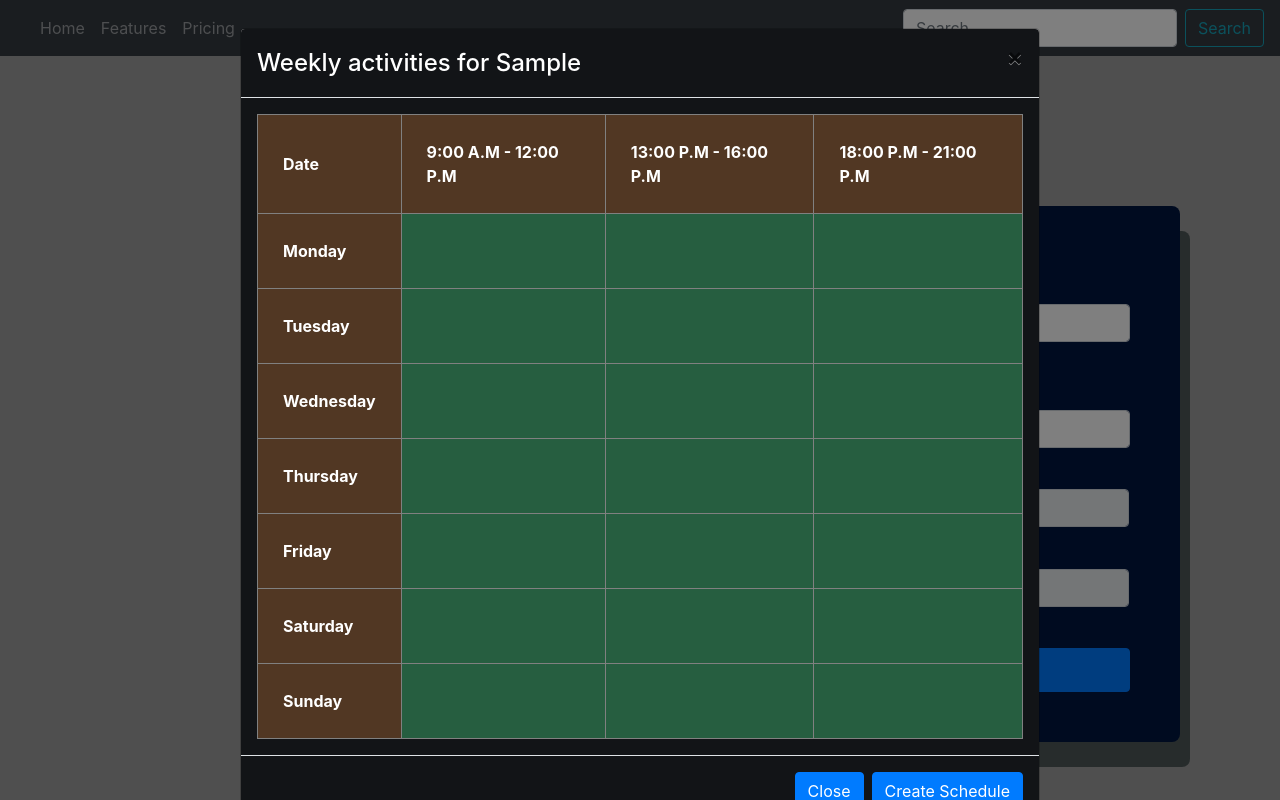
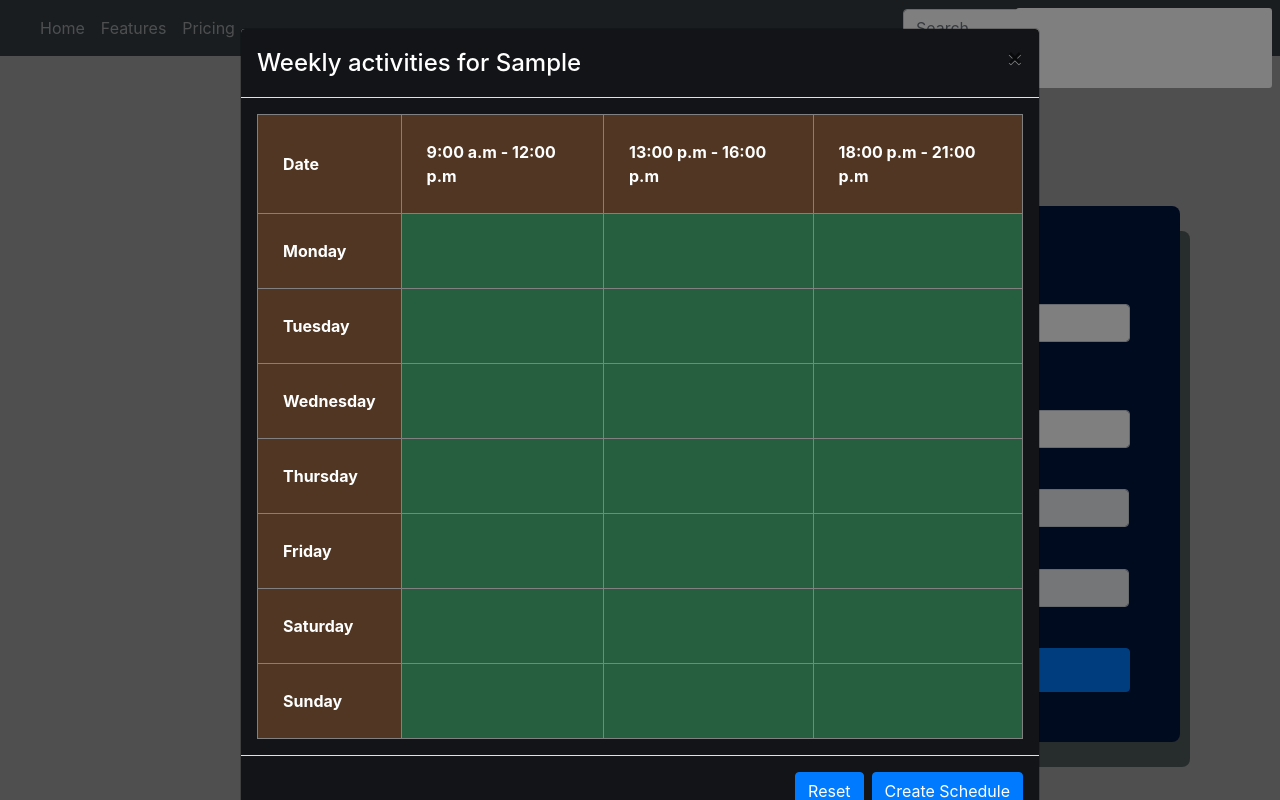
Before and after one commit to hieubkvn123/TaskManagerReact, a React (Create React App) app in the folder client/: page / in a window 1280 px wide. Both pictures are taken after typing "Sample" into the empty fields and a click on the button "Add Schedule". Built offline with nearby package versions, Linux system fonts and the light colour scheme; no server answers.

Commit message:
Added notifications

```diff
--- a/client/package.json
+++ b/client/package.json
@@ -12,7 +12,8 @@
     "react-bootstrap": "^1.3.0",
     "react-contextmenu": "^2.14.0",
     "react-dom": "^16.13.1",
-    "react-scripts": "3.4.3"
+    "react-scripts": "3.4.3",
+    "react-transition-group": "^4.4.1"
   },
   "scripts": {
     "start": "react-scripts start",
--- a/client/src/App.js
+++ b/client/src/App.js
@@ -4,10 +4,12 @@ import './App.css';
 import CreateSchedule from './home/create_schedule'
 import ScheduleNavbar from './home/navbar'
 import HoverNavbar from './home/hoverbar'
+import Notification from './home/notifications'
 
 function App() {
   return (
     <div className="App">
+			<Notification/>
 	  	<div class='bg'></div>
 	  	<ScheduleNavbar/>
 	  	<HoverNavbar/>
--- a/client/src/home/create_schedule.js
+++ b/client/src/home/create_schedule.js
@@ -13,7 +13,7 @@ class WeeklyCalendar extends Component {
 		console.log(props.open)
 		this.state = { isOpen : false }
 		this.dates = ['Monday', 'Tuesday', 'Wednesday', 'Thursday', 'Friday', 'Saturday', 'Sunday']
-		this.time_slots = ['9:00 A.M - 12:00 P.M', '13:00 P.M - 16:00 P.M', '18:00 P.M - 21:00 P.M']
+		this.time_slots = ['9:00 a.m - 12:00 p.m', '13:00 p.m - 16:00 p.m', '18:00 p.m - 21:00 p.m']
 
 		this.onSubmit = this.onSubmit.bind(this)
 		this.context_menu = React.createRef()
@@ -49,6 +49,20 @@ class WeeklyCalendar extends Component {
 	}
 	closeModal = () => {
 		this.setState({isOpen : false})
+	}
+
+	reset = () => {
+		var activities = []
+
+		for (var i = 0; i < this.dates.length; i++){
+			activities.push([])
+
+			for (var j = 0; j < this.time_slots.length; j++){
+				activities[i].push(null)
+			}
+		}
+
+		this.setState({'activities' : activities})
 	}
 
 	setCurrentTimeDate = (e) => {}
@@ -159,7 +173,7 @@ class WeeklyCalendar extends Component {
 				</div>
 			</Modal.Body>
 			  <Modal.Footer className={this.props.className}>
-				<Button onClick={this.closeModal}>Close</Button>
+				<Button onClick={this.reset}>Reset</Button>
 				<Button onClick={this.onSubmit}>Create Schedule</Button>
 			  </Modal.Footer>
 			</Modal>
--- /dev/null
+++ b/client/src/home/css/notifications.css
@@ -0,0 +1,17 @@
+.notification-bar {
+	position : absolute;
+	top : 8px;
+	right : 8px;
+	width : 20%;
+	z-index : 10;
+}
+
+.notification-bar .notification-item {
+	width : 100%;
+	height : 10vh;
+	display : block;
+	padding : 8px;
+	background-color:#ffffff;
+	border-radius : 3px;
+	cursor : pointer;
+}
--- /dev/null
+++ b/client/src/home/notifications.js
@@ -0,0 +1,42 @@
+import React, {Component} from 'react'
+import axios from 'axios'
+import 'bootstrap/dist/css/bootstrap.min.css'
+import './css/notifications.css'
+
+class Notification extends Component {
+	constructor(props){
+		super(props)
+		this.state = {}
+		this.componentWillMount = this.componentWillMount.bind(this)
+	}
+
+	componentWillMount(){
+		// check the server the current schedule and coming activities
+		axios({
+			method : 'post',
+			url : 'http://localhost:8080/scheduler/get_current_activity',
+			headers : {
+				'Content-Type' : 'multipart/form-data'
+			}
+		}).then(response => {
+			this.setState({current_activity : response.data})
+		}).catch(err => {
+			console.log(err)
+		})
+	}
+
+	componentWillUnmount(){
+	}
+
+	render = () => {
+		return (
+			<div className='notification-bar'>
+				<div className='notification-item'>
+					<span>{this.state.current_activity}</span>
+				</div>
+			</div>
+		)
+	}
+}
+
+export  default Notification
```
Also changed, not shown: 2 other files (tests, documents, lock files or other folders).
